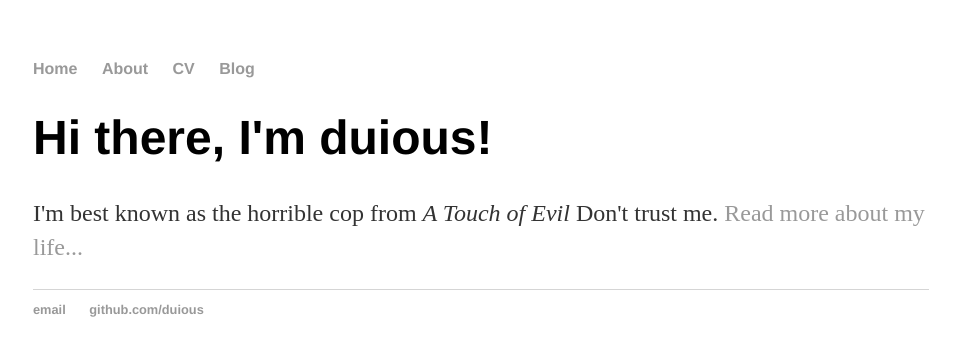
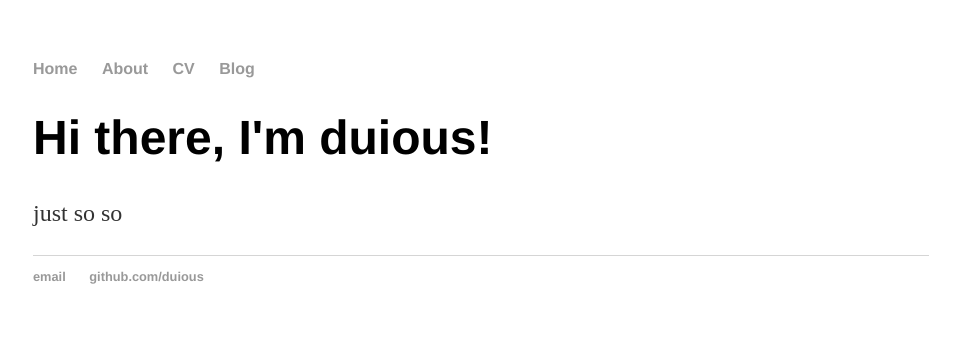
Before and after one commit to duious/duious.github.io, a Jekyll site: the page built from index.html, in a window 1280 px wide. Shown: the top 356 px of the page, without its empty margins (159-1119 px from the left). Built offline with Jekyll 4.4.1, drawn with Linux system fonts in a browser that asks for light colours.

Commit message:
new file

```diff
--- a/index.html
+++ b/index.html
@@ -1,8 +1,8 @@
 ---
 layout: default
-title: duious, Horrible Cop
+title: duious's blog
 ---
 <div class="blurb">
     <h1>Hi there, I'm duious!</h1>
-    <p>I'm best known as the horrible cop from <em>A Touch of Evil</em> Don't trust me. <a href="/about">Read more about my life...</a></p>
-</div><!-- /.blurb -->
+    <p>just so so</p>
+</div>
```
